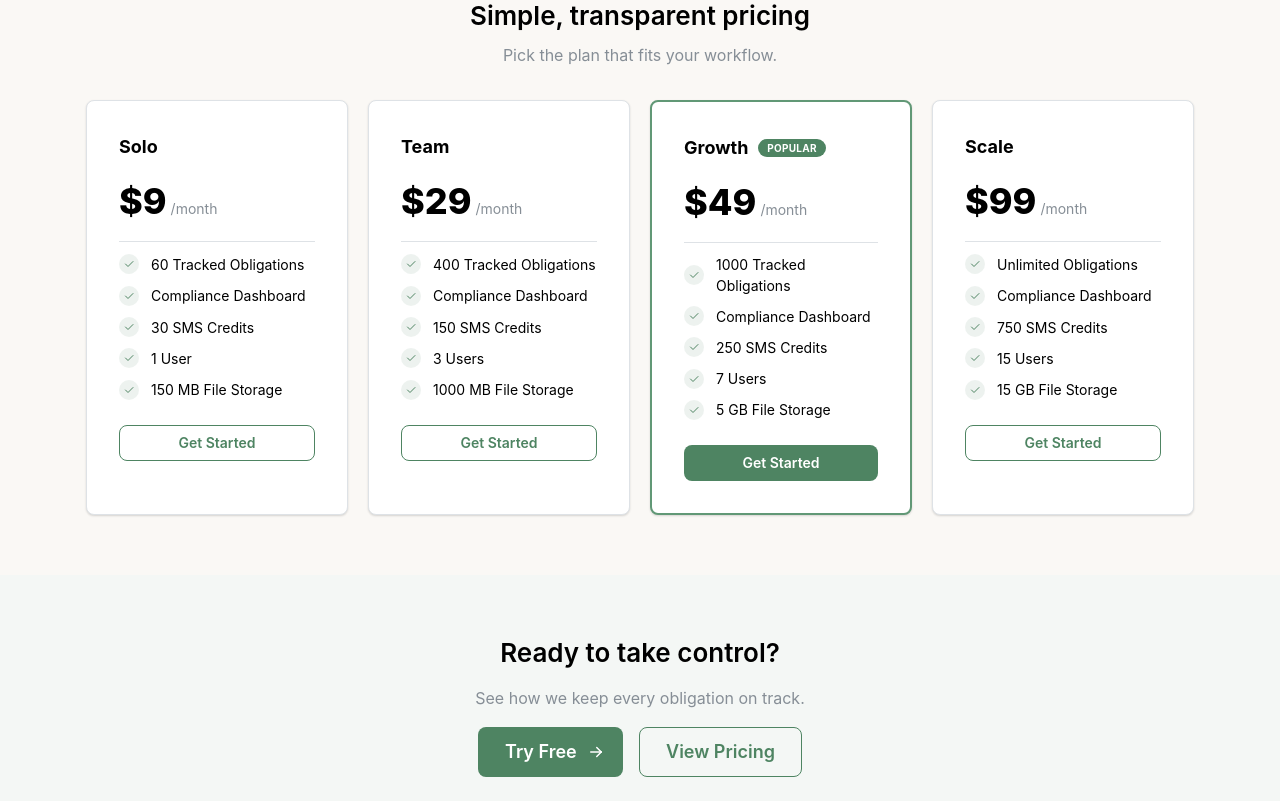
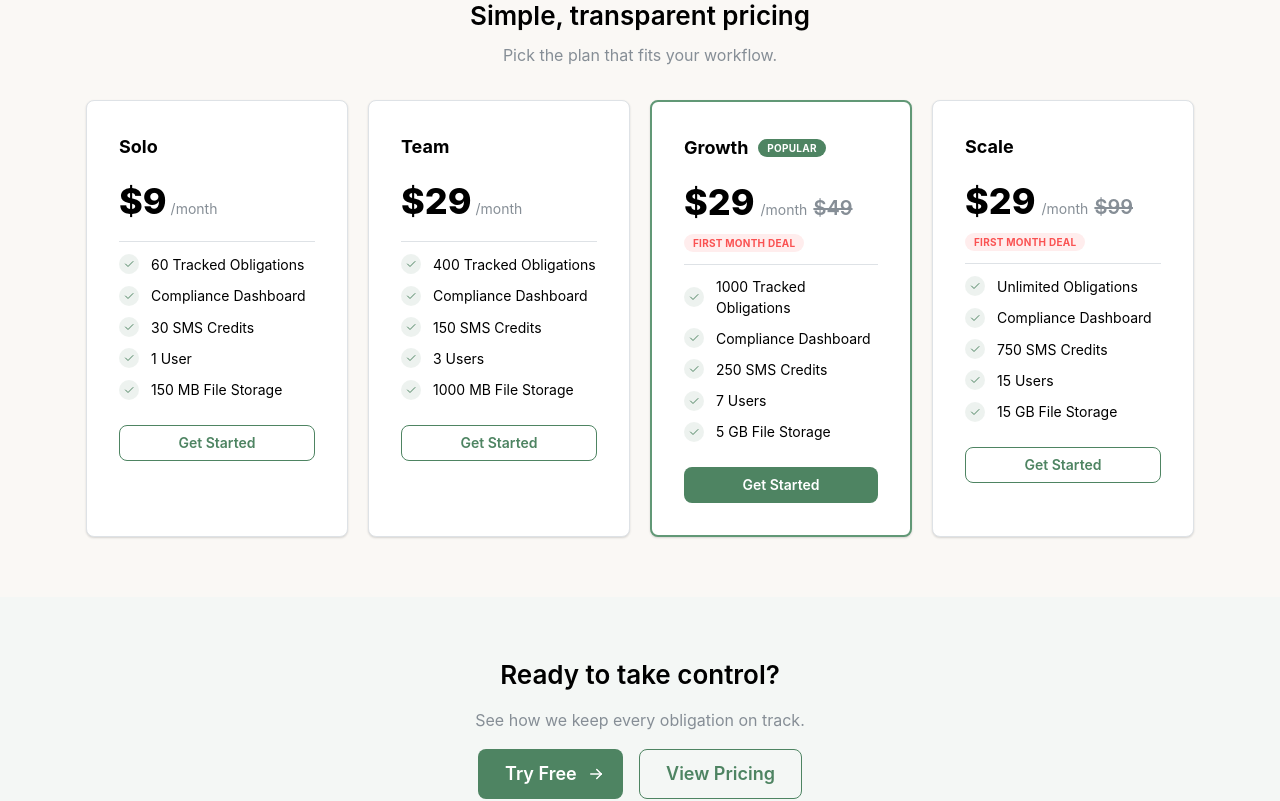
Before and after one commit to Ryan-Ardito/lapseless, a React (Vite) app: page / in a window 1280 px wide. Shown: the part 1760-2561 px from the top of the page. Built offline with nearby package versions, Linux system fonts and the light colour scheme; no server answers.

Commit message:
first month discount pricing

```diff
--- a/src/components/Landing/LandingPage.tsx
+++ b/src/components/Landing/LandingPage.tsx
@@ -24,10 +24,16 @@ const CTA_TEXT: Record<PaidTier, string> = {
 
 const HIGHLIGHTED_TIER: PaidTier = 'growth';
 
+const SALE_PRICES: Partial<Record<PaidTier, string>> = {
+  growth: '$29',
+  scale: '$29',
+};
+
 const PRICING = TIER_ORDER.map((tier) => ({
   slug: tier,
   name: TIER_NAMES[tier],
   price: TIER_PRICES[tier],
+  salePrice: SALE_PRICES[tier] ?? null,
   period: '/month',
   features: tierFeatures(tier),
   cta: CTA_TEXT[tier],
@@ -263,10 +269,21 @@ export function LandingPage() {
                     <Text fw={700} size="lg">{tier.name}</Text>
                     {tier.highlighted && <Badge variant="filled" size="sm">Popular</Badge>}
                   </Group>
-                  <Group align="baseline" gap={4}>
-                    <Text fz={36} fw={800}>{tier.price}</Text>
-                    <Text size="sm" c="dimmed">{tier.period}</Text>
-                  </Group>
+                  {tier.salePrice ? (
+                    <Stack gap={0}>
+                      <Group align="baseline" gap={6}>
+                        <Text fz={36} fw={800}>{tier.salePrice}</Text>
+                        <Text size="sm" c="dimmed">{tier.period}</Text>
+                        <Text fz={20} fw={600} c="dimmed" td="line-through">{tier.price}</Text>
+                      </Group>
+                      <Badge size="sm" variant="light" color="red" mt={4}>First month deal</Badge>
+                    </Stack>
+                  ) : (
+                    <Group align="baseline" gap={4}>
+                      <Text fz={36} fw={800}>{tier.price}</Text>
+                      <Text size="sm" c="dimmed">{tier.period}</Text>
+                    </Group>
+                  )}
                   <Divider />
                   <List
                     spacing="xs"
```
Also changed, not shown: 1 other file (tests, documents, lock files or other folders).
